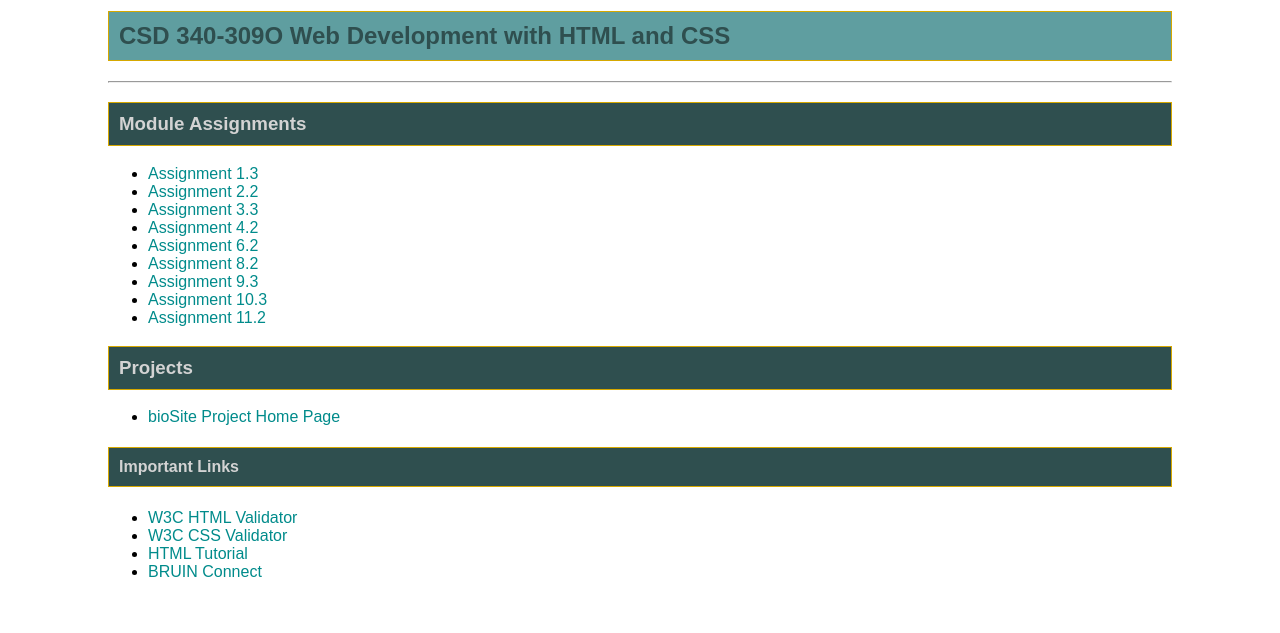
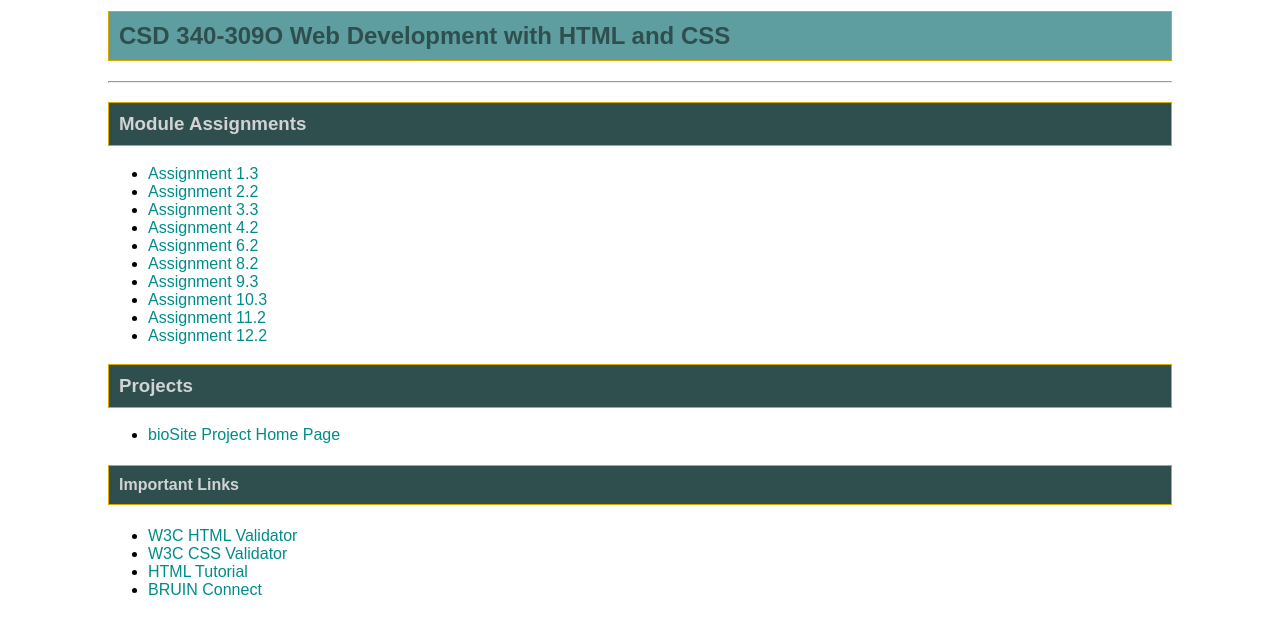
Before and after one commit to jamdmmsfreese/csd-340-309O, a plain HTML site: page index.html in a window 1280 px wide. Shown: the part 119-752 px from the top of the page. Drawn offline with Linux system fonts and the light colour scheme.

Commit message:
module-12_2

```diff
--- a/index.html
+++ b/index.html
@@ -39,6 +39,7 @@
             <li><a href="module-9/speidel_Mod9_3.html">Assignment 9.3</a></li>
             <li><a href="module-10/speidel_Mod10_3.html">Assignment 10.3</a></li>
             <li><a href="module-11/speidel_Mod11_2.html">Assignment 11.2</a></li>
+            <li><a href="module-12/speidel_Mod12_2.html">Assignment 12.2</a></li>
         </ul>
 
         <!-- unordered list of projects -->
```
